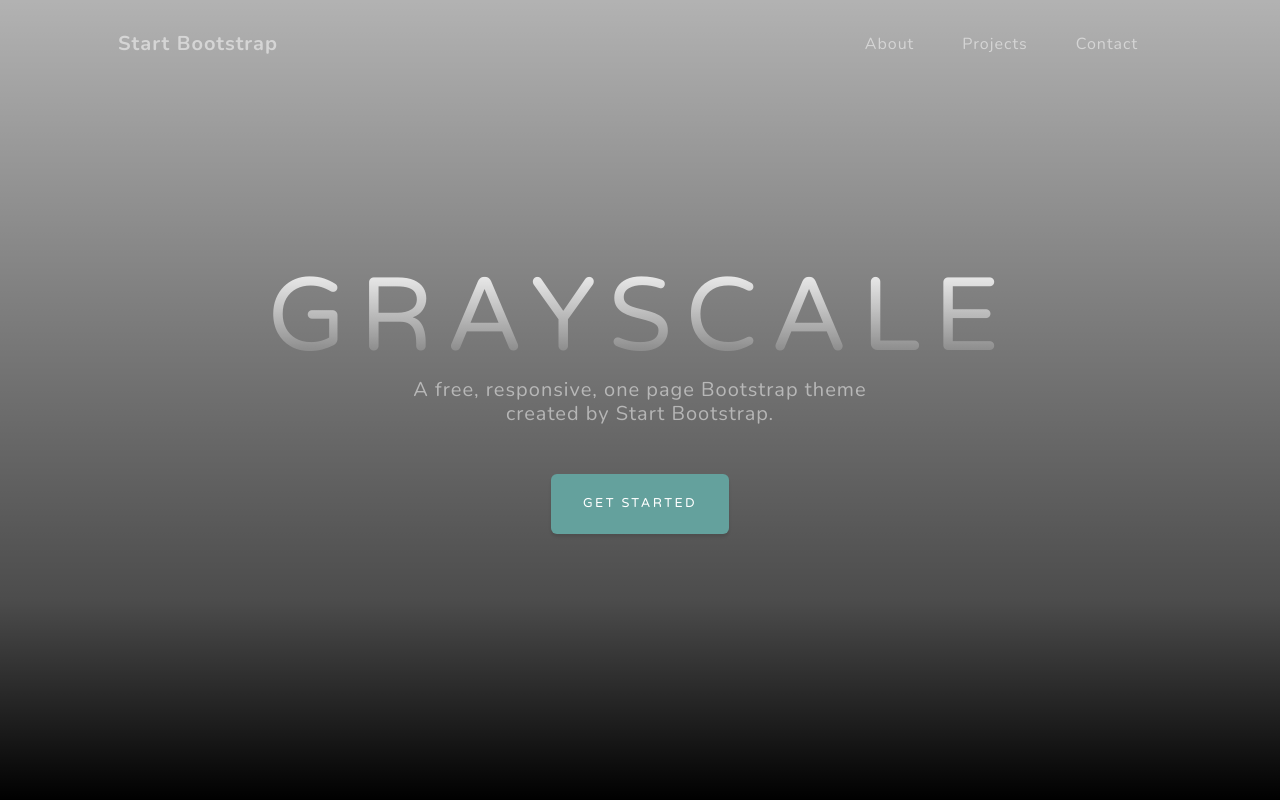
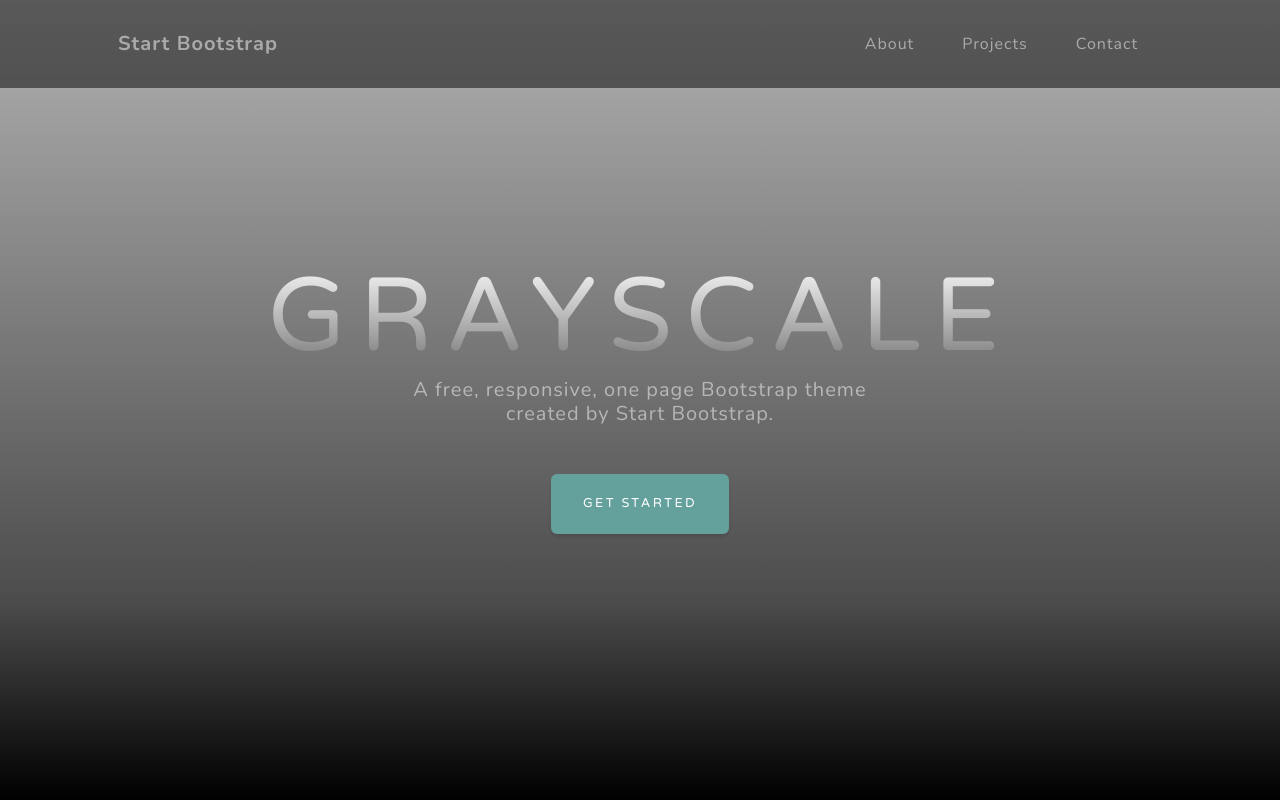
Before and after one commit to dbantin19/Sunflower-Studios, a website: page src/pug/index.pug in a window 1280 px wide. Shown: the top 800 px of the page. Drawn offline with nearby package versions, Linux system fonts and the light colour scheme; files that its build step writes are made by us from their sources; files whose address does not match are found by name.

```diff
--- a/src/scss/components/_navbar.scss
+++ b/src/scss/components/_navbar.scss
@@ -43,7 +43,7 @@
         padding-top: 0;
         padding-bottom: 0;
         border-bottom: none;
-        background-color: transparent;
+        background-color: #00000080;
         transition: background-color 0.3s ease-in-out;
 
         .navbar-brand {
```
Also changed, not shown: dist/css/styles.css, dist/index.html.
